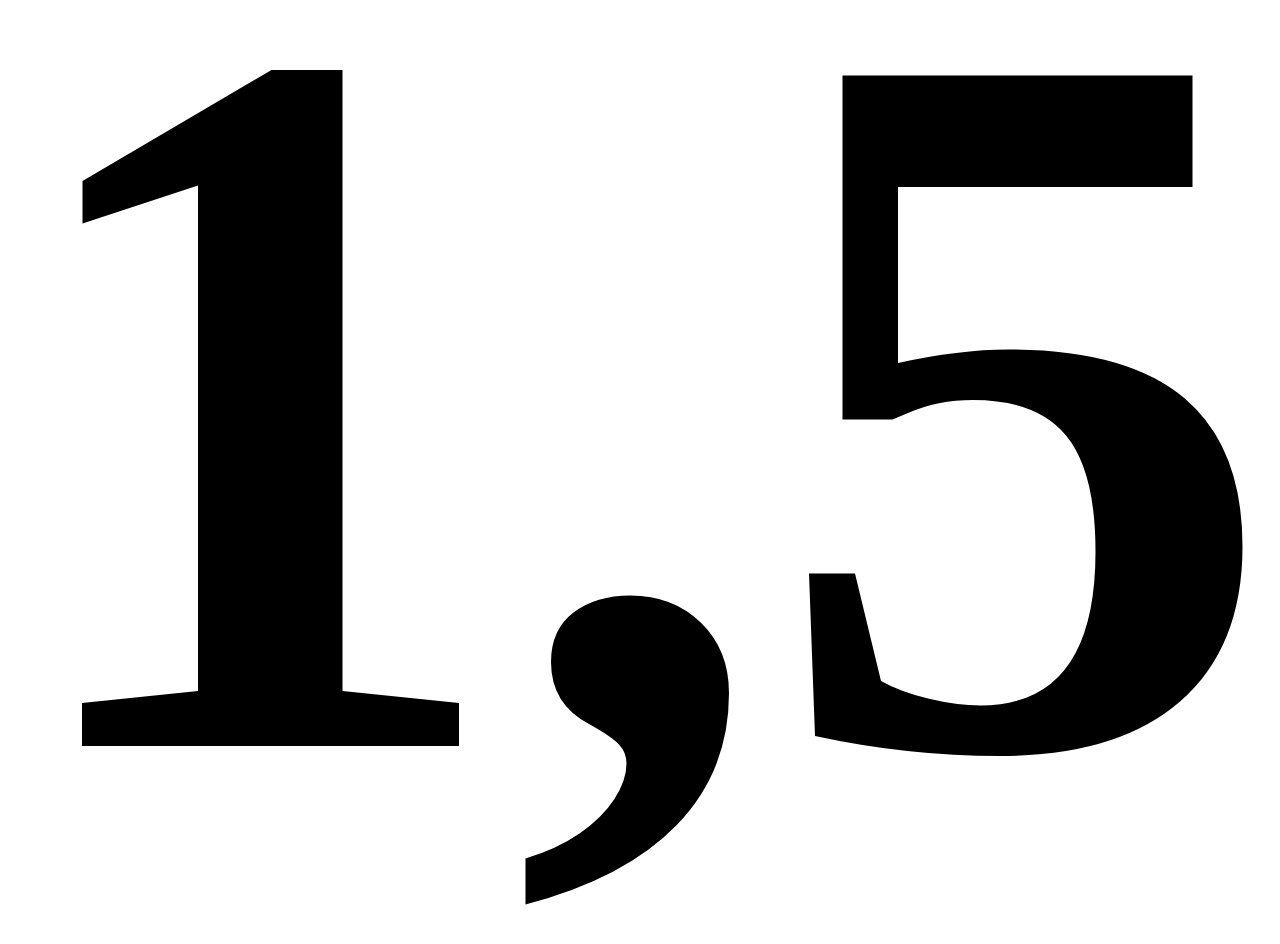
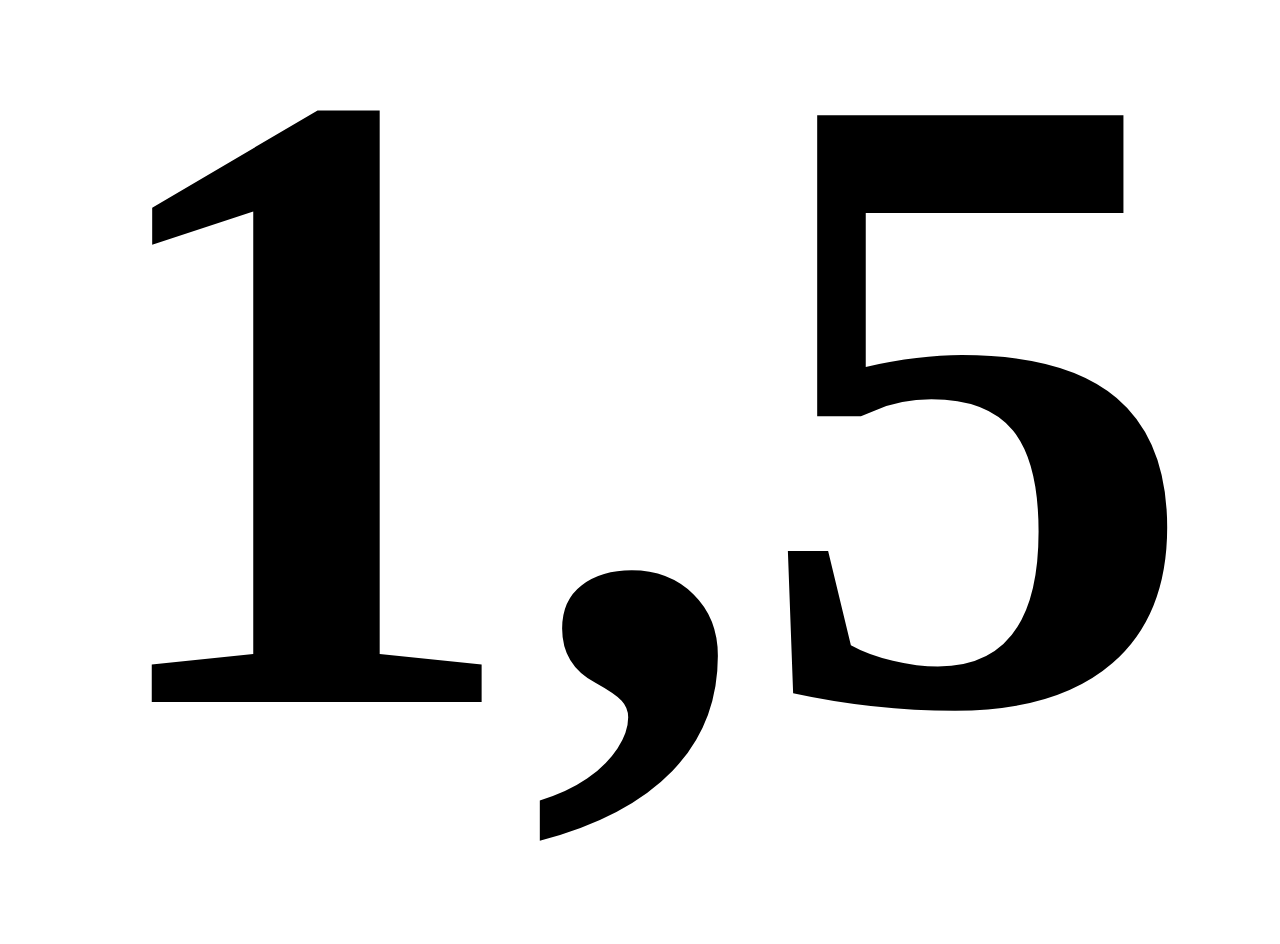
Before and after one commit to Moi14212869/1.5, a plain HTML site: page index.html in a window 1280 px wide. After the commit the page ends 915 px from the top, so only its background shows below. Drawn offline with Linux system fonts and the light colour scheme.

Commit message:
Update index.html

```diff
--- a/index.html
+++ b/index.html
@@ -17,7 +17,7 @@
 
         p {
             margin: 0;
-            font-size: 80vw;
+            font-size: 70vw;
             font-weight: bold;
         }
     </style>
```
